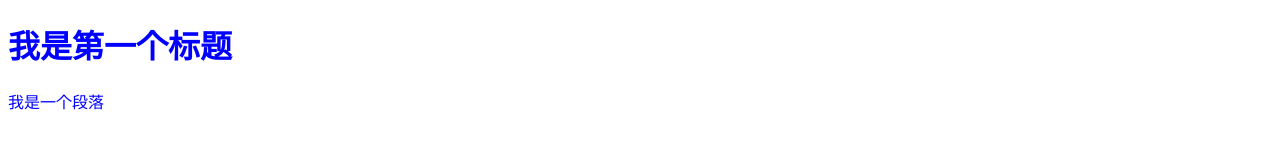
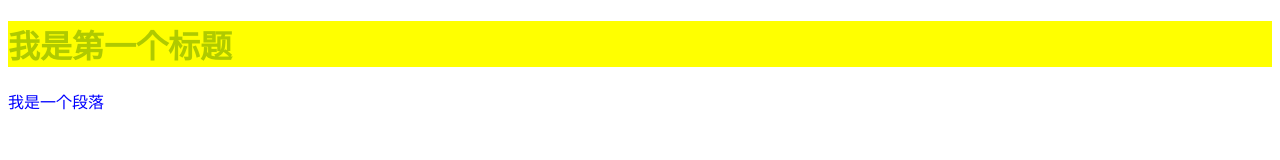
Before and after one commit to fl11081103wngcl/Webproject, a plain HTML site: page CSS/17_CSS选择器案例.html in a window 1280 px wide. Drawn offline with Linux system fonts and the light colour scheme.

Commit message:
css—_priority

```diff
--- a/CSS/17_CSS选择器案例.html
+++ b/CSS/17_CSS选择器案例.html
@@ -6,15 +6,50 @@
 	<style>
 	/* 结论一：继承的样式要大于默认的样式 */
 		body {
-			color:red;
+			color:red;   /*继承样式 > 默认样式 */
 		}
 	/* 结论2： 通配符选择器的样式的优先级比继承样式的优先级要高。 */
+
 	* {
-		color:blue;
+		color:blue;    /*通配符 > 继承样式 */
 	}
 
 	/* 结论三：标签的选择器的优先级要高于通配符选择器的优先级。 */
 
+	h1 {
+		color:orange;  /*标签样式 > 通配符样式 */
+	}
+
+	/*结论四：类选择器的样式的优先级要高于 标签选择器的样式的优先级。*/
+
+	.text-demo {
+		color: yellow; /*类选择器 > 标签样式 */
+	}
+
+	/*结论五：id选择器的优先级高于 类选择器的优先级 */
+
+	#id-title {
+		color: purple; /*id选择器 > 类选择器 */
+	}
+
+	/*复合选择器*/
+
+	.aside .aside-dt h1{
+		background-color: silver;
+	}
+
+	.aside #id-title {
+		background-color: yellow;
+	}
+
+	/*复合选择器的样式优先级核算：
+	复合选择器 的优先级根据四个层次来算，首先是行内最高。
+	其次，比较所有的id选择器的个数，个数多的为高。
+	再次比较类选择器的个数，个数多的为高，
+	最后比较标签选择器的个数，个数多的为高。
+	*/
+
+	/* 行内 > id选择器 > 类选择器 > 标签选择器 > 通配符 > 继承 > 默认 */
 
 	</style>
 </head>
@@ -22,7 +57,8 @@
 	<div class="wrap">
 		<div class="aside">
 			<div class="aside-dt" id="title-txt">
-				<h1>我是第一个标题</h1>
+				<!-- 结论六： 行内样式的选择器的优先级高于  id选择器的优先级。 -->
+				<h1 class="text-demo" id="id-title" style="color: #AFCA00;">我是第一个标题</h1> <!-- 行内样式 > id选择器 -->
 			</div>
 			<div class="aside-dd">
 				<p>我是一个段落</p>
```
